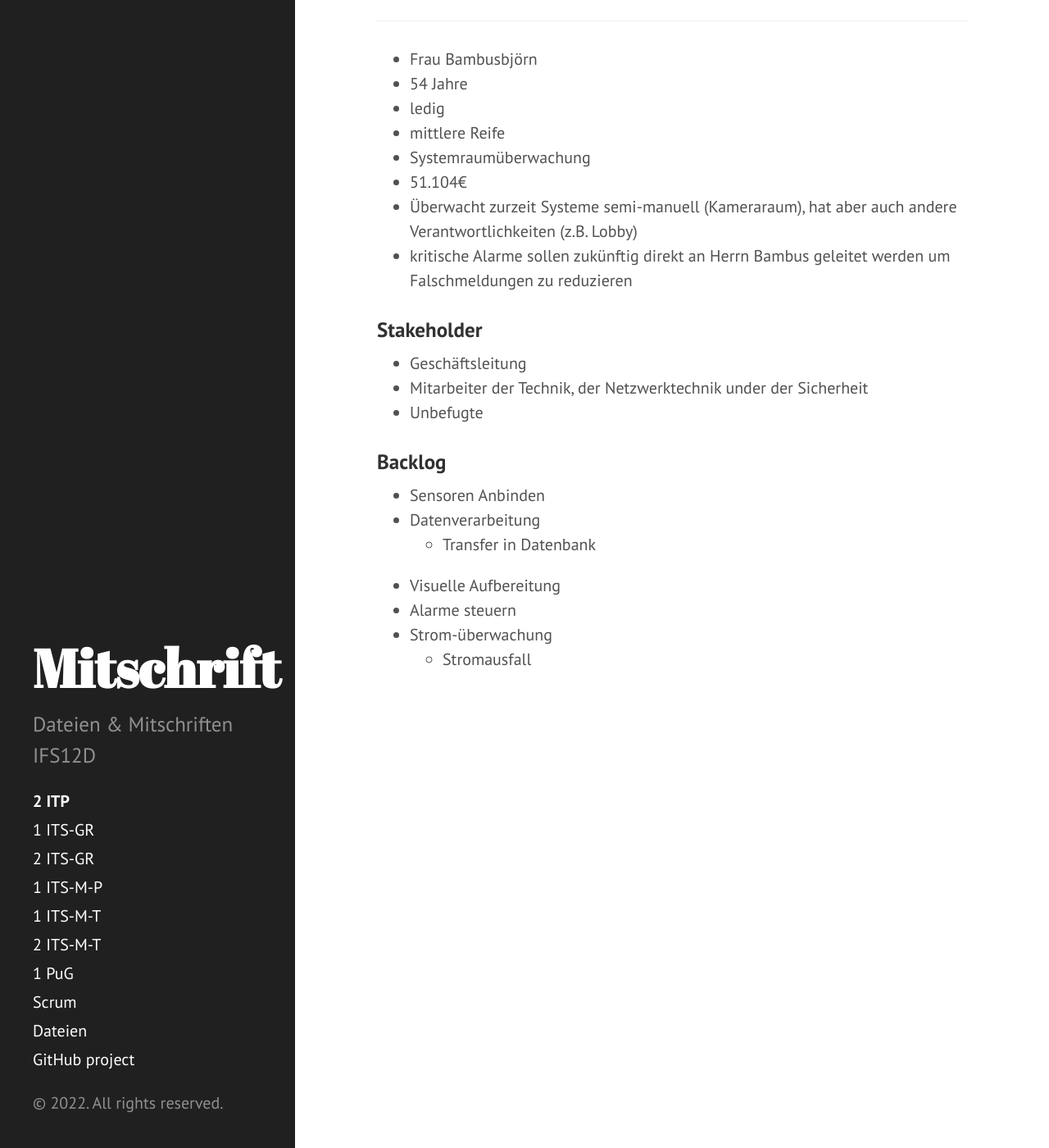
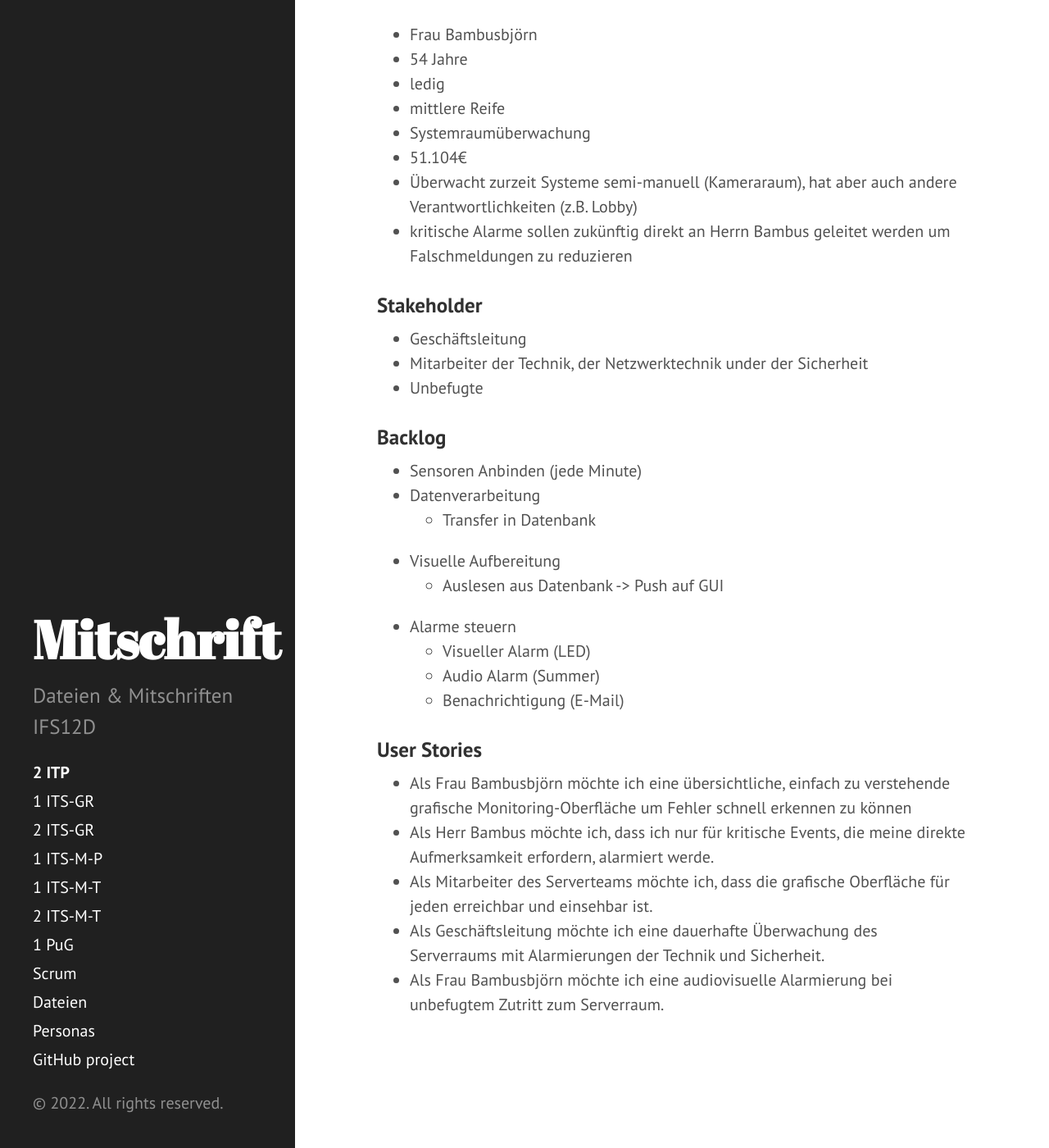
Before and after one commit to Semoxea/semoxea.github.io, a Jekyll site: the page built from data/entries/ITP/ITP-Block2.md, in a window 1280 px wide and 1400 px high, scrolled down 1458 px. Shown: the whole window at 82% size. Built offline with Jekyll 4.4.1, drawn with Linux system fonts in a browser that asks for light colours; Markdown is read by kramdown in place of the engine named in the settings; some of the changed text lies outside the part shown.

Commit message:
user stories

```diff
--- a/data/entries/ITP/ITP-Block2.md
+++ b/data/entries/ITP/ITP-Block2.md
@@ -64,10 +63,20 @@ title: 2 ITP
 
 ### Backlog
 
-- Sensoren Anbinden
+- Sensoren Anbinden (jede Minute)
 - Datenverarbeitung
   - Transfer in Datenbank
 - Visuelle Aufbereitung
+  - Auslesen aus Datenbank -> Push auf GUI
 - Alarme steuern
-- Strom-überwachung
-  - Stromausfall
+  - Visueller Alarm (LED)
+  - Audio Alarm (Summer)
+  - Benachrichtigung (E-Mail)
+
+### User Stories
+
+- Als Frau Bambusbjörn möchte ich eine übersichtliche, einfach zu verstehende grafische Monitoring-Oberfläche um Fehler schnell erkennen zu können
+- Als Herr Bambus möchte ich, dass ich nur für kritische Events, die meine direkte Aufmerksamkeit erfordern, alarmiert werde.
+- Als Mitarbeiter des Serverteams möchte ich, dass die grafische Oberfläche für jeden erreichbar und einsehbar ist.
+- Als Geschäftsleitung möchte ich eine dauerhafte Überwachung des Serverraums mit Alarmierungen der Technik und Sicherheit.
+- Als Frau Bambusbjörn möchte ich eine audiovisuelle Alarmierung bei unbefugtem Zutritt zum Serverraum.
```
Also changed, not shown: other parts of data/entries/ITP/ITP-Block2.md (+2 -3 lines), data/entries/ITP/Personas.md (added, +23 -0 lines), 2 other files.
